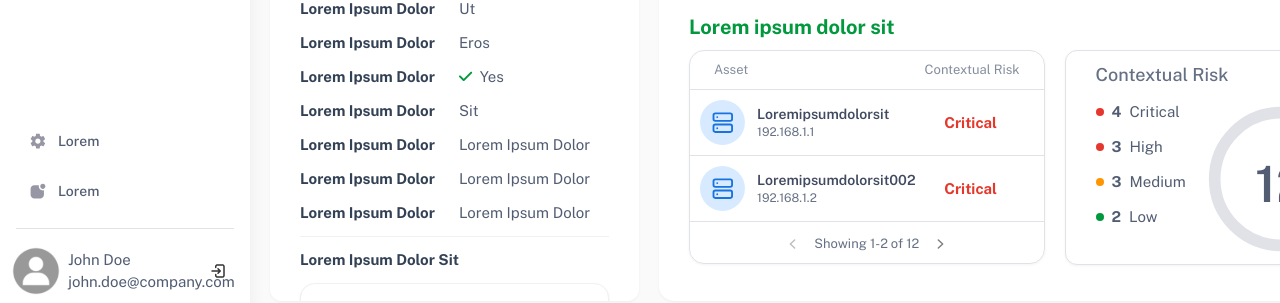
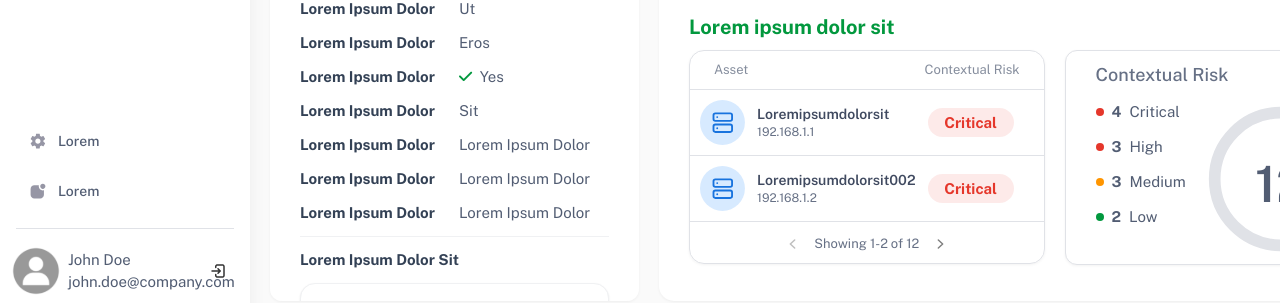
Before and after one commit to TunarshBee/spikerz-dashboard, an Angular app: page /dashboard in a window 1280 px wide. Shown: the part 459-762 px from the top of the page. Built offline with nearby package versions, Linux system fonts and the light colour scheme.

Commit message:
Fix risk badge background colors by replacing rgba with CSS custom properties with actual RGB values

```diff
--- a/src/app/pages/dashboard/contextual-risk-table/contextual-risk-table.component.scss
+++ b/src/app/pages/dashboard/contextual-risk-table/contextual-risk-table.component.scss
@@ -137,22 +137,22 @@
 			}
 
 			&.critical {
-				background: rgba(var(--red), 0.1);
+				background: rgba(229, 55, 43, 0.1);
 				color: var(--red);
 			}
 
 			&.high {
-				background: rgba(var(--orange), 0.1);
+				background: rgba(255, 149, 0, 0.1);
 				color: var(--orange);
 			}
 
 			&.medium {
-				background: rgba(var(--orange), 0.1);
+				background: rgba(255, 149, 0, 0.1);
 				color: var(--orange);
 			}
 
 			&.low {
-				background: rgba(var(--green-700), 0.1);
+				background: rgba(2, 152, 62, 0.1);
 				color: var(--green-700);
 			}
 		}
```
